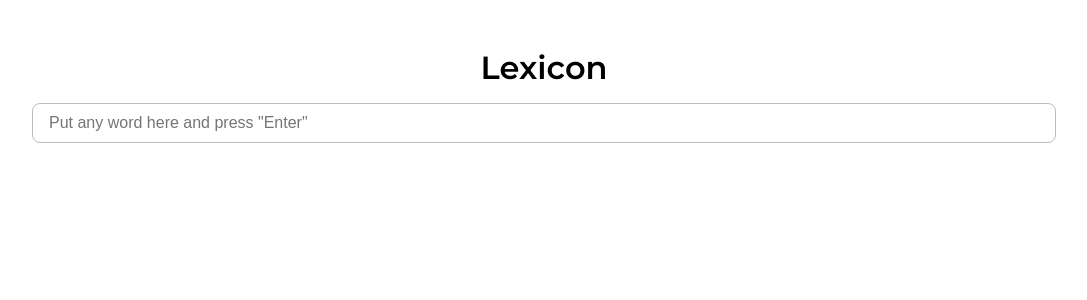
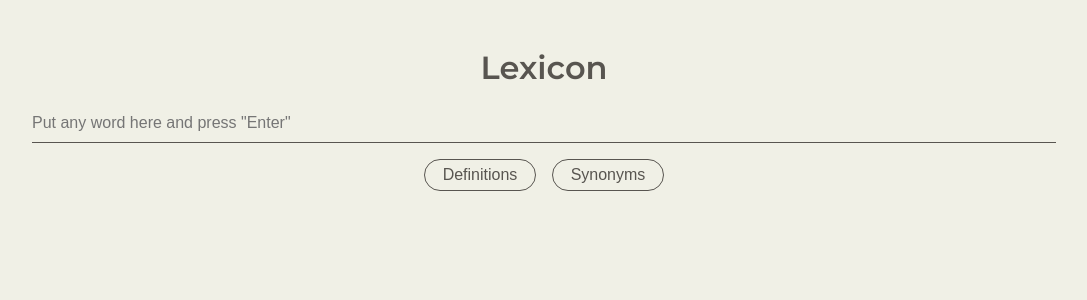
Before and after one commit to DautSadykov/Lexicon, a React (Vite) app: page / in a window 1280 px wide. Shown: the top 300 px of the page, without its empty margins (96-1183 px from the left). Built offline with nearby package versions, Linux system fonts and the light colour scheme.

Commit message:
react router implemented and synonym dictionary added

```diff
--- a/package.json
+++ b/package.json
@@ -14,7 +14,8 @@
     "react": "^18.2.0",
     "react-dom": "^18.2.0",
     "react-id-generator": "^3.0.2",
-    "react-redux": "^8.1.2"
+    "react-redux": "^8.1.2",
+    "react-router-dom": "^6.15.0"
   },
   "devDependencies": {
     "@types/react": "^18.0.27",
--- a/src/App.jsx
+++ b/src/App.jsx
@@ -1,5 +1,7 @@
 import React, { useEffect, useState } from "react";
 import axios from "axios";
+
+import { Routes, Link, Route, useLocation } from "react-router-dom";
 
 import { useSelector, useDispatch } from "react-redux";
 import { setDefinitions } from "./features/definition/definitionSlice";
@@ -9,9 +11,11 @@ import Definitions from "./routes/definition";
 import Synonyms from "./routes/Synonyms";
 
 export default function App() {
-  const wordToFind = useSelector((state) => state.reqWord.value)
+  const wordToFind = useSelector((state) => state.reqWord.value);
 
   const dispatch = useDispatch();
+  const location = useLocation();
+
 
   const fetchWord = async () => {
     try {
@@ -20,8 +24,8 @@ export default function App() {
       );
       dispatch(setDefinitions(res.data[0].meanings));
     } catch (err) {
-      dispatch(setRequestWord(null))
-      dispatch(setDefinitions([]))
+      dispatch(setRequestWord(null));
+      dispatch(setDefinitions([]));
       alert(`there is no definition for "${wordToFind}"`);
     }
   };
@@ -33,14 +37,13 @@ export default function App() {
   function handleReqWordChange(e) {
     if (e.key === "Enter") {
       if (!e.target.value) {
-        dispatch(setDefinitions([]))
-        dispatch(setRequestWord(null))
+        dispatch(setDefinitions([]));
+        dispatch(setRequestWord(null));
       }
-      dispatch(setRequestWord(e.target.value))
+      dispatch(setRequestWord(e.target.value));
       document.getElementById("reqWordSetter").value = "";
     }
   }
-
 
   return (
     <main>
@@ -55,9 +58,29 @@ export default function App() {
           onKeyDown={handleReqWordChange}
         />
       </div>
-      <div className="mode-selector-section"></div>
-      <Definitions />
-      {/* <Synonyms /> */}
+      <div className="mode-selector-section">
+        <Link to="/definitions">
+          <button
+            className={
+              location.pathname === "/definitions" ? "active" : ""
+            }
+          >
+            Definitions
+          </button>
+        </Link>
+        <Link to="/synonyms">
+          <button
+            className={location.pathname === "/synonyms" ? "active" : ""}
+          >
+            Synonyms
+          </button>
+        </Link>
+      </div>
+      <Routes>
+        {/* <Route path="/" element={<div></div>} /> */}
+        <Route path="/definitions" element={<Definitions />} />
+        <Route path="/synonyms" element={<Synonyms />} />
+      </Routes>
     </main>
   );
 }
--- a/src/index.jsx
+++ b/src/index.jsx
@@ -1,12 +1,15 @@
 import React from "react";
 import { createRoot } from "react-dom/client";
 import App from "./App.jsx";
+import { BrowserRouter } from "react-router-dom";
 
 import store from "./app/store";
 import { Provider } from "react-redux";
 
 createRoot(document.getElementById("root")).render(
   <Provider store={store}>
-    <App />
+    <BrowserRouter>
+      <App />
+    </BrowserRouter>
   </Provider>
 );
--- a/src/style.scss
+++ b/src/style.scss
@@ -1,7 +1,10 @@
 @import url("https://fonts.googleapis.com/css2?family=Montserrat:ital,wght@0,100;0,200;0,300;0,400;0,500;0,600;1,100;1,200;1,300;1,400;1,500;1,600&display=swap");
+$primary-color: #585550;
 
 * {
   box-sizing: border-box;
+  background-color: #F0F0E6;
+  color: $primary-color;
 }
 
 body {
@@ -28,17 +31,42 @@ body {
         margin: 1rem 0;
         width: 100%;
         height: 2.5rem;
-        border-radius: 8px;
-        border: 1px solid #bcbcbc;
-        padding: 0.5rem 1rem;
+        padding: 0.5rem 0;
         font-weight: 100;
         font-size: 1rem;
+        border: none;
+        border-bottom: 1px solid $primary-color;
       }
 
       #reqWordSetter:focus {
         outline: none;
       }
     }
+
+    .mode-selector-section {
+        display: flex;
+        justify-content: center;
+        gap: 1rem;
+
+        button {
+            height: 2rem;
+            width: 7rem;
+            font-size: 1rem;
+            border-radius: 20px;
+            border: 1px solid $primary-color;
+            transition: all 0.3s;
+        }
+
+        button:hover {
+            background-color: #e3e3d7;
+        }
+
+        button.active {
+            background-color: #585550;
+            color: #F0F0E6;
+        }
+    }
+
     .word_description {
       width: 60vw;
 
```
Also changed, not shown: 2 other files (tests, documents, lock files or other folders).
